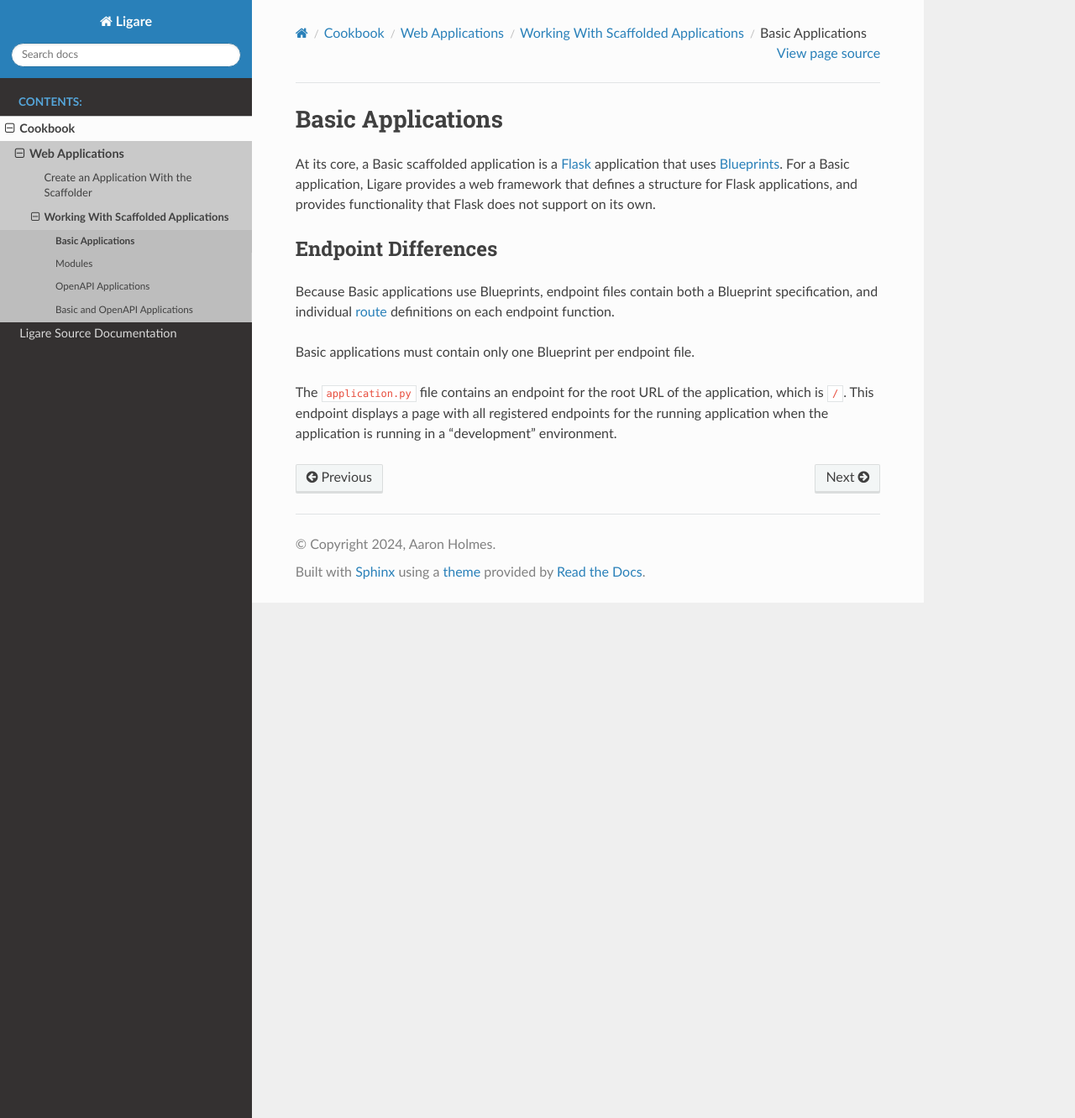
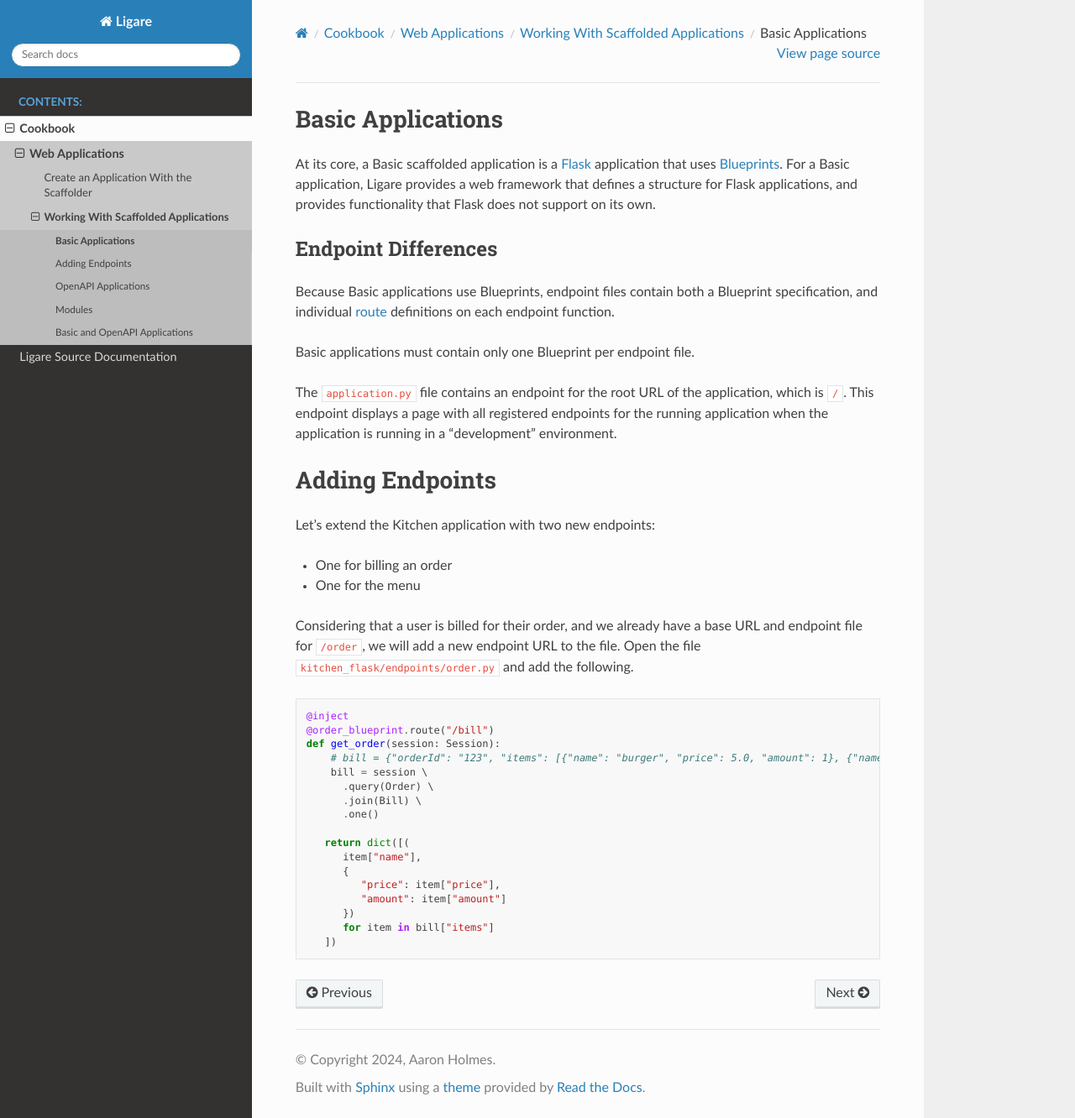
Before and after one commit to uclahs-cds/Ligare, a Sphinx documentation site: the page built from sphinx-docs/source/cookbook/web_applications/working-with-scaffolded-applications/basic-applications.rst, in a window 1280 px wide and 1332 px high. Shown: the whole window at 84% size. Built offline with Sphinx 7.4.7 and the Read the Docs theme 3.1.0, drawn with Linux system fonts in a browser that asks for light colours; pages that are not in the unit, such as notebooks, are missing from menus.

Commit message:
Start docs for adding new endpoints.

```diff
--- a/sphinx-docs/source/cookbook/web_applications/working-with-scaffolded-applications/basic-applications.rst
+++ b/sphinx-docs/source/cookbook/web_applications/working-with-scaffolded-applications/basic-applications.rst
@@ -15,3 +15,36 @@
 
 The ``application.py`` file contains an endpoint for the root URL of the application, which is ``/``. This endpoint displays a page with all registered endpoints for the running application
 when the application is running in a "development" environment.
+
+Adding Endpoints
+================
+
+Let's extend the Kitchen application with two new endpoints:
+
+* One for billing an order
+* One for the menu
+
+Considering that a user is billed for their order, and we already have a base URL and endpoint file for ``/order``,
+we will add a new endpoint URL to the file. Open the file ``kitchen_flask/endpoints/order.py`` and add the following.
+
+.. code-block:: python
+
+   @inject
+   @order_blueprint.route("/bill")
+   def get_order(session: Session):
+       # bill = {"orderId": "123", "items": [{"name": "burger", "price": 5.0, "amount": 1}, {"name": "cake", "price": 6.0, "amount": 1}]}
+       bill = session \
+         .query(Order) \
+         .join(Bill) \
+         .one()
+
+      return dict([(
+         item["name"],
+         {
+            "price": item["price"],
+            "amount": item["amount"]
+         })
+         for item in bill["items"]
+      ])
+
+.. also need to add an example of adding tables
--- a/sphinx-docs/source/cookbook/web_applications/working-with-scaffolded-applications/index.rst
+++ b/sphinx-docs/source/cookbook/web_applications/working-with-scaffolded-applications/index.rst
@@ -4,9 +4,10 @@
 .. toctree::
 	:maxdepth: 2
 	:caption: Contents:
-	:glob:
 
-	*
+   basic-applications
+   openapi-applications
+   modules
 
 Before continuing with this document, review :doc:`../create-application-with-scaffolder`.
 
```
